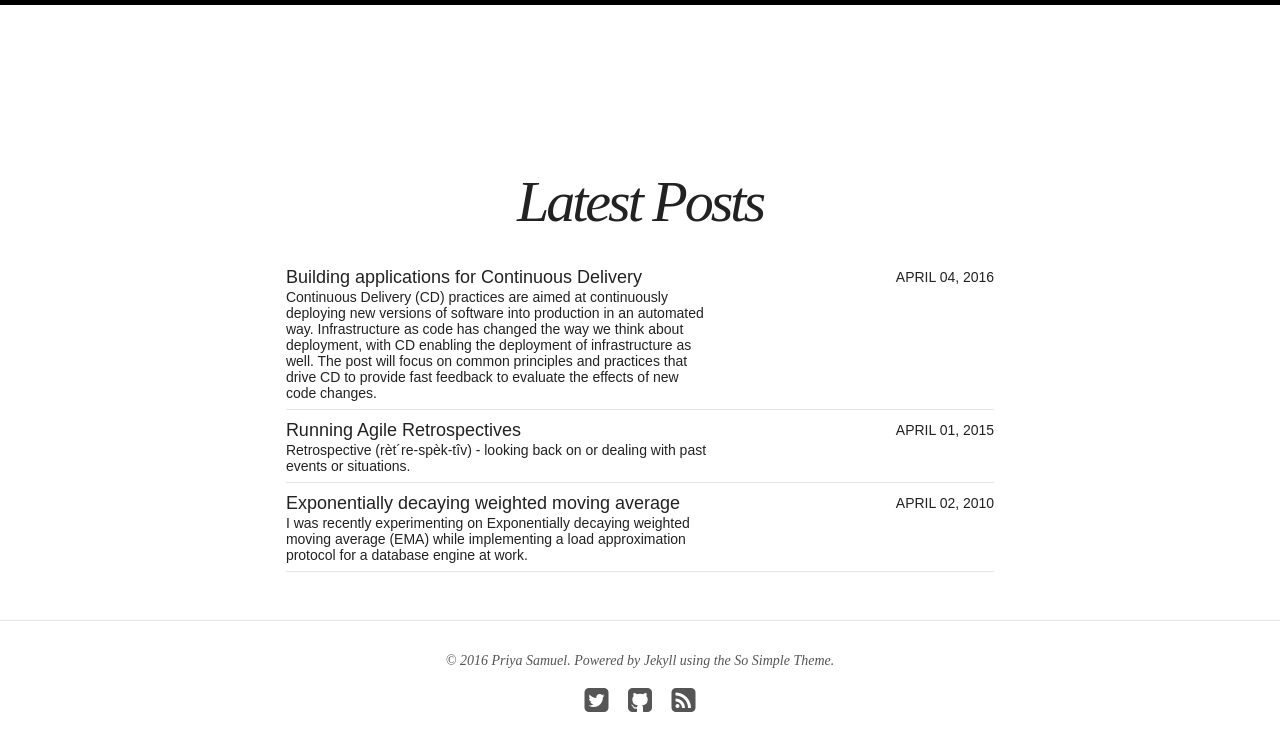
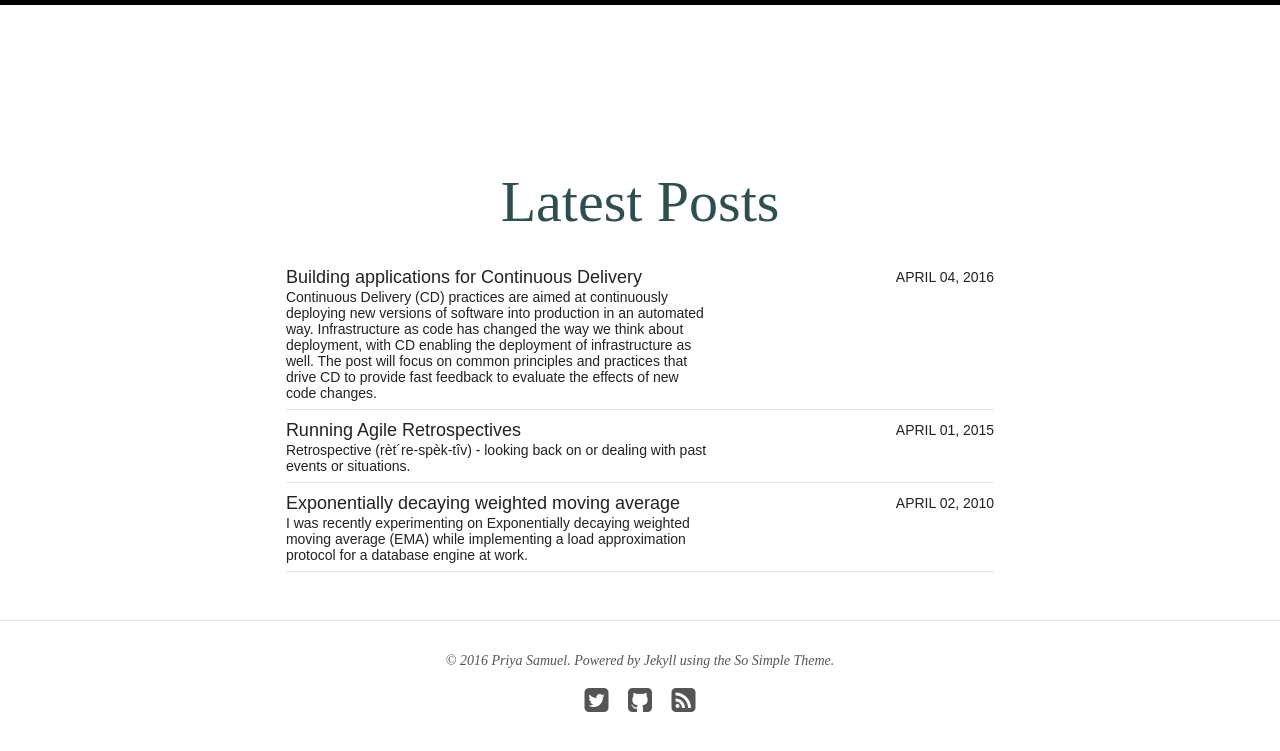
Before and after one commit to prisamuel/prisamuel.github.io, a Jekyll site: the page built from index.html, in a window 1280 px wide. Shown: the top 751 px of the page. Built offline with Jekyll 4.4.1, drawn with Linux system fonts in a browser that asks for light colours; nearby versions of some CDN libraries.

Commit message:
Stylistic changes

```diff
--- a/_sass/_masthead.scss
+++ b/_sass/_masthead.scss
@@ -79,7 +79,7 @@
   font-family: $alt-font;
   @include font-size(12);
   font-weight: 400;
-  font-style: italic;
+  font-style: normal;
   @include animation-duration(1s);
   @include animation-delay(1s);
 
--- a/_sass/_page.scss
+++ b/_sass/_page.scss
@@ -81,14 +81,15 @@ span + .entry-title {
 
 .entry-title {
 	font-family: $alt-font;
-	font-style: italic;
-	@include font-size(26,yes,26);
-	font-weight: 400;
+	font-style: normal;
+	@include font-size(22,yes,22);
+	font-weight: 200;
 	line-height: 1;
-	letter-spacing: -3px;
+	letter-spacing: 0px;
+	text-align: center;
+	color: $slategray;
 
 	a {
-		color: $black;
 		text-decoration: underline;
 	}
 
--- a/_sass/_variables.scss
+++ b/_sass/_variables.scss
@@ -25,6 +25,7 @@ $base-color               : #343434;
 $comp-color               : adjust-hue($base-color, 180);
 $border-color             : #ddd;
 $white                    : #fff;
+$slategray                : #2F4F4F;
 $black                    : #000;
 $accent-color             : $black;
 $link-color               : #222;
```
